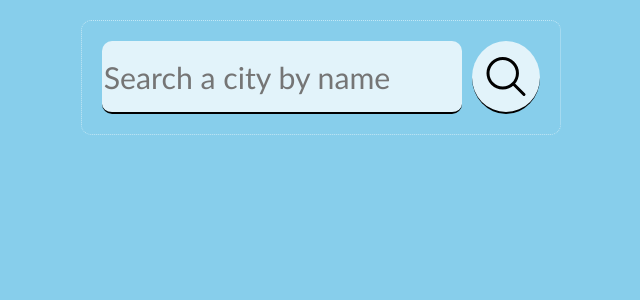
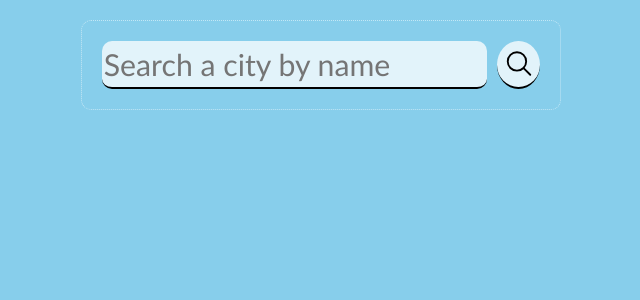
Before and after one commit to MarcoSosio/WeatherApp, a React (Vite) app: page / in a window 1280 px wide. Shown: the top 300 px of the page, without its empty margins (319-959 px from the left). Built offline with nearby package versions, Linux system fonts and the light colour scheme.

Commit message:
sistemate dimensioni app

```diff
--- a/src/components/SearchBar/searchBar.scss
+++ b/src/components/SearchBar/searchBar.scss
@@ -14,7 +14,7 @@
     }
     #search-button{
         @include styles.b-search-input-button();
-        width: calc(30px + 3vw);
+        width: calc(30px + 1vw);
         border-radius: 50%;
         padding: 15%;
         background-color: styles.$bgcolor-search-input-button;
```
